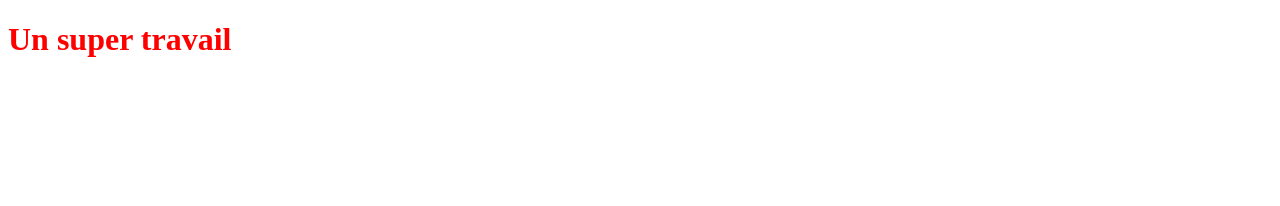
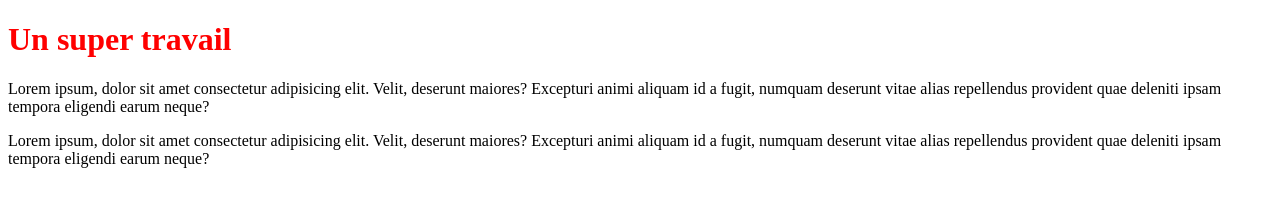
Before and after one commit to Manal-L/MyProject, a plain HTML site: page index.html in a window 1280 px wide. Drawn offline with Linux system fonts and the light colour scheme.

Commit message:
paragraphes en plus

```diff
--- a/index.html
+++ b/index.html
@@ -6,5 +6,13 @@
 </head>
 <body>
    <h1>Un super travail</h1>
+   <p>Lorem ipsum, dolor sit amet consectetur adipisicing elit.
+    Velit, deserunt maiores? Excepturi animi aliquam id a fugit,
+    numquam deserunt vitae alias
+    repellendus provident quae deleniti ipsam tempora eligendi earum neque?</p>
+    <p>Lorem ipsum, dolor sit amet consectetur adipisicing elit.
+        Velit, deserunt maiores? Excepturi animi aliquam id a fugit,
+        numquam deserunt vitae alias
+        repellendus provident quae deleniti ipsam tempora eligendi earum neque?</p>
 </body>
 </html>
```
